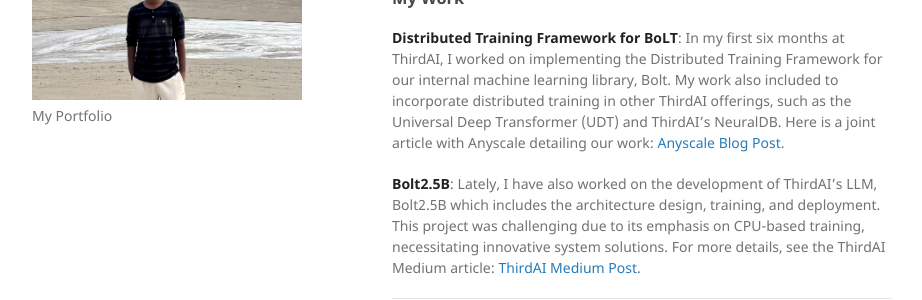
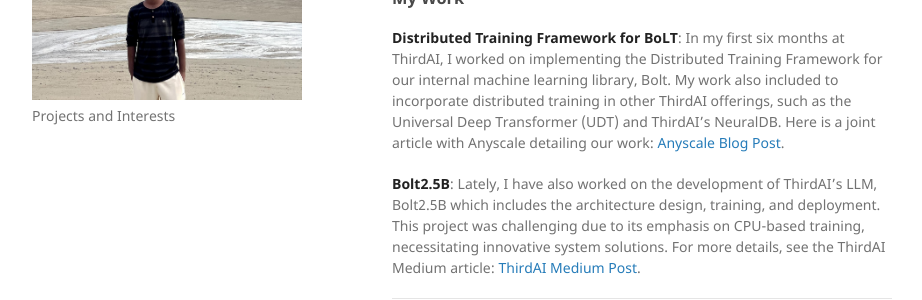
Before and after one commit to pratkpranav/pratkpranav.github.io, a Jekyll site: the page built from index.md, in a window 1280 px wide. Shown: the part 279-579 px from the top of the page, without its empty margins (178-1100 px from the left). Built offline with Jekyll 4.4.1, drawn with Linux system fonts in a browser that asks for light colours.

Commit message:
small change

```diff
--- a/_config.yml
+++ b/_config.yml
@@ -1,6 +1,6 @@
 title: Pratik Pranav
 logo: /assets/profile.jpeg
-description: My Portfolio
+description: Projects and Interests
 twitter_username: PratikPranav11
 github_username:  pratkpranav
 
```
